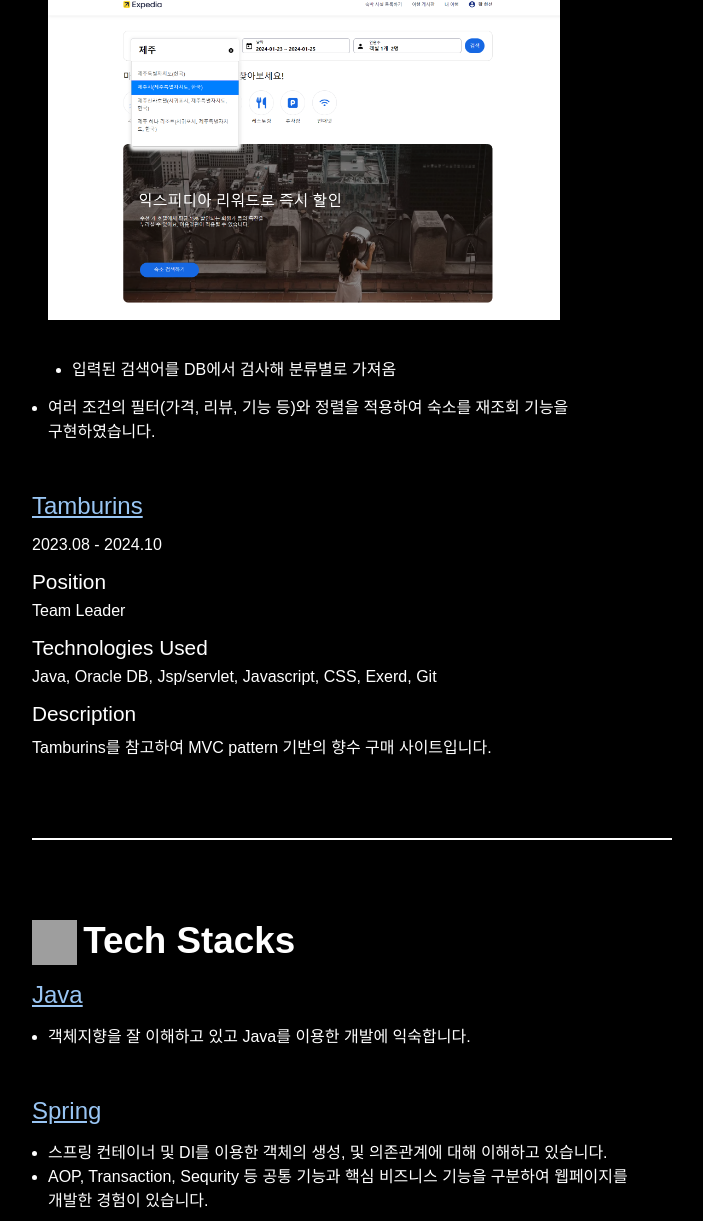
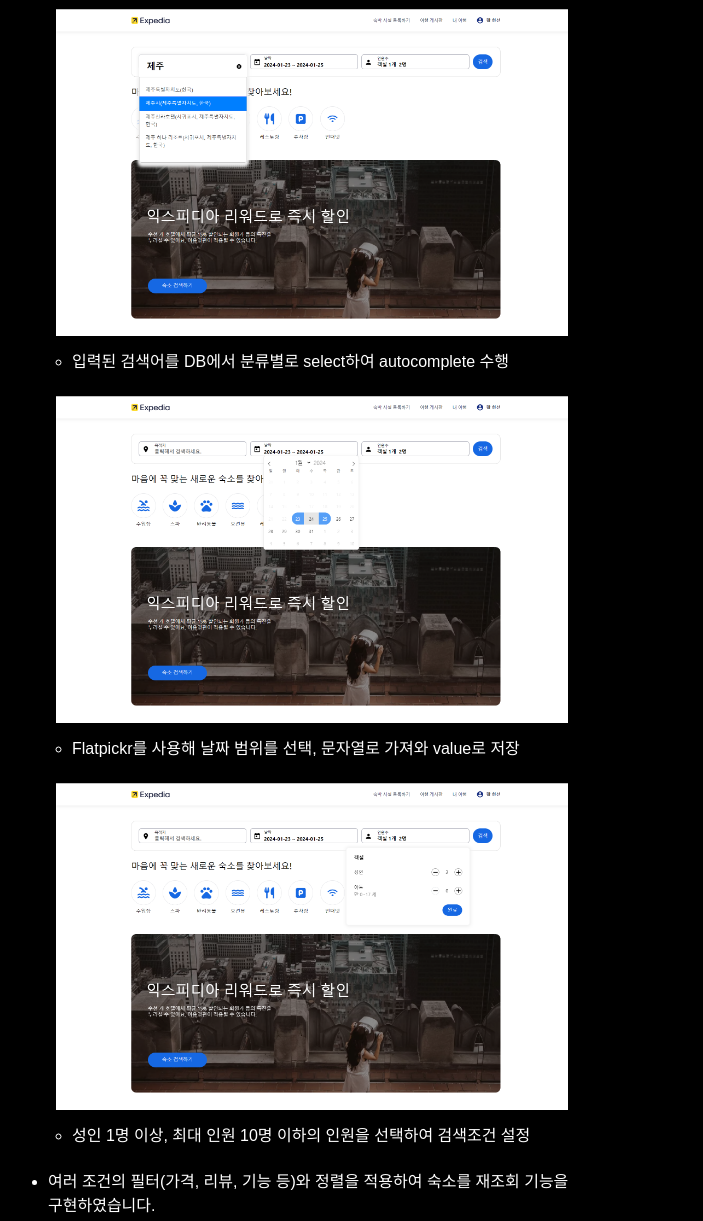
Before and after one commit to dlgnswk/dlgnswk.github.io, a plain HTML site: page index.html in a window 1280 px wide. Shown: the part 2142-3363 px from the top of the page, without its empty margins (288-991 px from the left). Drawn offline with Linux system fonts and the light colour scheme; grey boxes are pictures that could not be loaded.

Commit message:
검색 추가설명

```diff
--- a/css/style.css
+++ b/css/style.css
@@ -172,12 +172,20 @@ a {
 }
 
 .first_cotent {
-	margin: 0;
+	margin: 1rem 0;
 	padding-left: 1rem;
 	line-height: 1.5rem;
 }
 
+.second_cotent {
+	margin: 0.5rem 0 1.5rem 0;
+}
+
+.second_cotent > li {
+	list-style-type: circle;
+}
+
 .project_img {
 	width: 80%;
-	margin: 1rem;
+	margin: 0 0 0 1.5rem;
 }
--- a/index.html
+++ b/index.html
@@ -112,12 +112,31 @@
 						<div class="content">검색어와 날짜, 인원수를 조회하여 예약 가능한 숙소만 검색하는 기능 구현하였습니다.</div>
 					</li>
 				</ul>
+
 				<div>
 					<img class="project_img" src="./img/01_exp_search.png">
 				</div>
 				<ul class="second_cotent">
 					<li>
-						<div class="content">입력된 검색어를 DB에서 검사해 분류별로 가져옴</div>
+						<div class="content">입력된 검색어를 DB에서 분류별로 select하여 autocomplete 수행</div>
+					</li>
+				</ul>
+
+				<div>
+					<img class="project_img" src="./img/02_exp_search.png">
+				</div>
+				<ul class="second_cotent">
+					<li>
+						<div class="content">Flatpickr를 사용해 날짜 범위를 선택, 문자열로 가져와 value로 저장</div>
+					</li>
+				</ul>
+
+				<div>
+					<img class="project_img" src="./img/03_exp_search.png">
+				</div>
+				<ul class="second_cotent">
+					<li>
+						<div class="content">성인 1명 이상, 최대 인원 10명 이하의 인원을 선택하여 검색조건 설정</div>
 					</li>
 				</ul>
 
```
